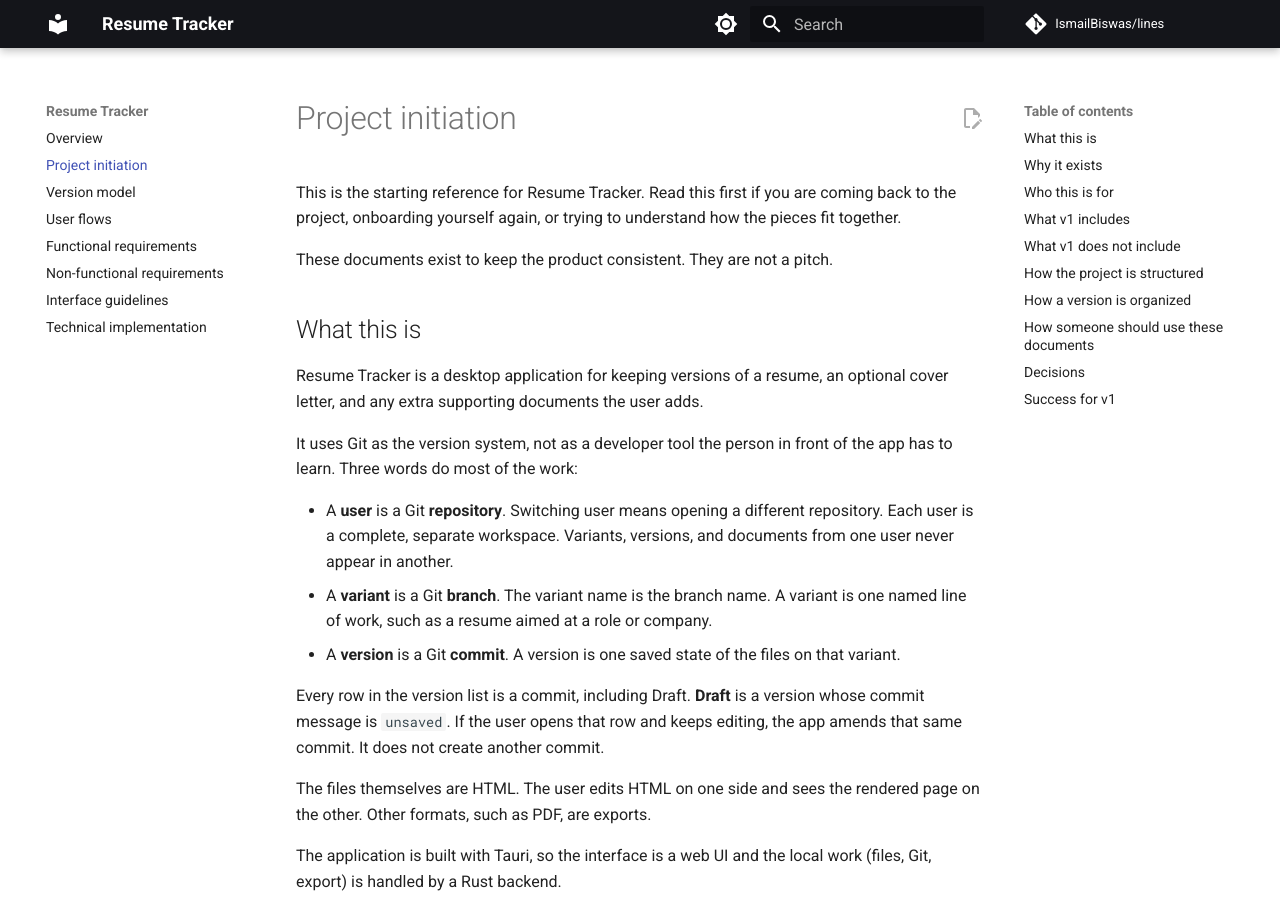
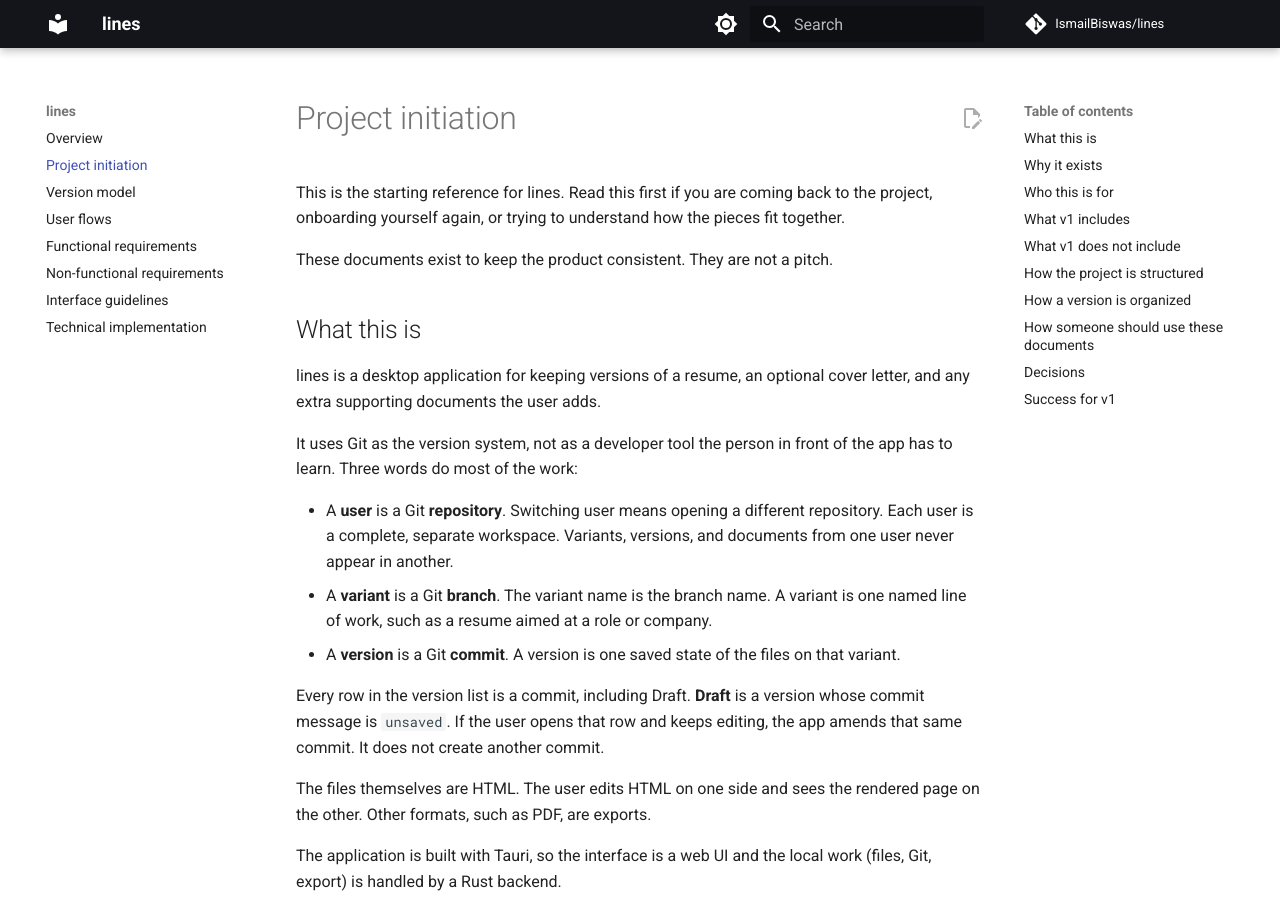
Before and after one commit to IsmailBiswas/lines, an MkDocs documentation site: the page built from docs/project-initiation.md, in a window 1280 px wide and 900 px high. Built offline with MkDocs 1.6.1 and Material for MkDocs 9.7.7, drawn with Linux system fonts in a browser that asks for light colours; comment, search, counter and statistics services are not loaded.

Commit message:
Rename the app to lines and add desktop release CI.
Tag pushes build ad-hoc/unsigned macOS, Windows, and Linux drafts without certificate secrets.

```diff
--- a/docs/project-initiation.md
+++ b/docs/project-initiation.md
@@ -1,12 +1,12 @@
 # Project initiation
 
-This is the starting reference for Resume Tracker. Read this first if you are coming back to the project, onboarding yourself again, or trying to understand how the pieces fit together.
+This is the starting reference for lines. Read this first if you are coming back to the project, onboarding yourself again, or trying to understand how the pieces fit together.
 
 These documents exist to keep the product consistent. They are not a pitch.
 
 ## What this is
 
-Resume Tracker is a desktop application for keeping versions of a resume, an optional cover letter, and any extra supporting documents the user adds.
+lines is a desktop application for keeping versions of a resume, an optional cover letter, and any extra supporting documents the user adds.
 
 It uses Git as the version system, not as a developer tool the person in front of the app has to learn. Three words do most of the work:
 
--- a/index.html
+++ b/index.html
@@ -3,7 +3,7 @@
   <head>
     <meta charset="UTF-8" />
     <meta name="viewport" content="width=device-width, initial-scale=1.0" />
-    <title>Resume Tracker</title>
+    <title>lines</title>
   </head>
   <body>
     <div id="root"></div>
--- a/mkdocs.yml
+++ b/mkdocs.yml
@@ -1,5 +1,5 @@
-site_name: Resume Tracker
-site_description: Working reference for the Resume Tracker product and implementation.
+site_name: lines
+site_description: Working reference for the lines product and implementation.
 site_url: https://ismailbiswas.github.io/lines/
 repo_url: https://github.com/IsmailBiswas/lines
 repo_name: IsmailBiswas/lines
```
Also changed, not shown: AGENTS.md (+1 -1 lines), README.md (+20 -1 lines), 4 other files.
